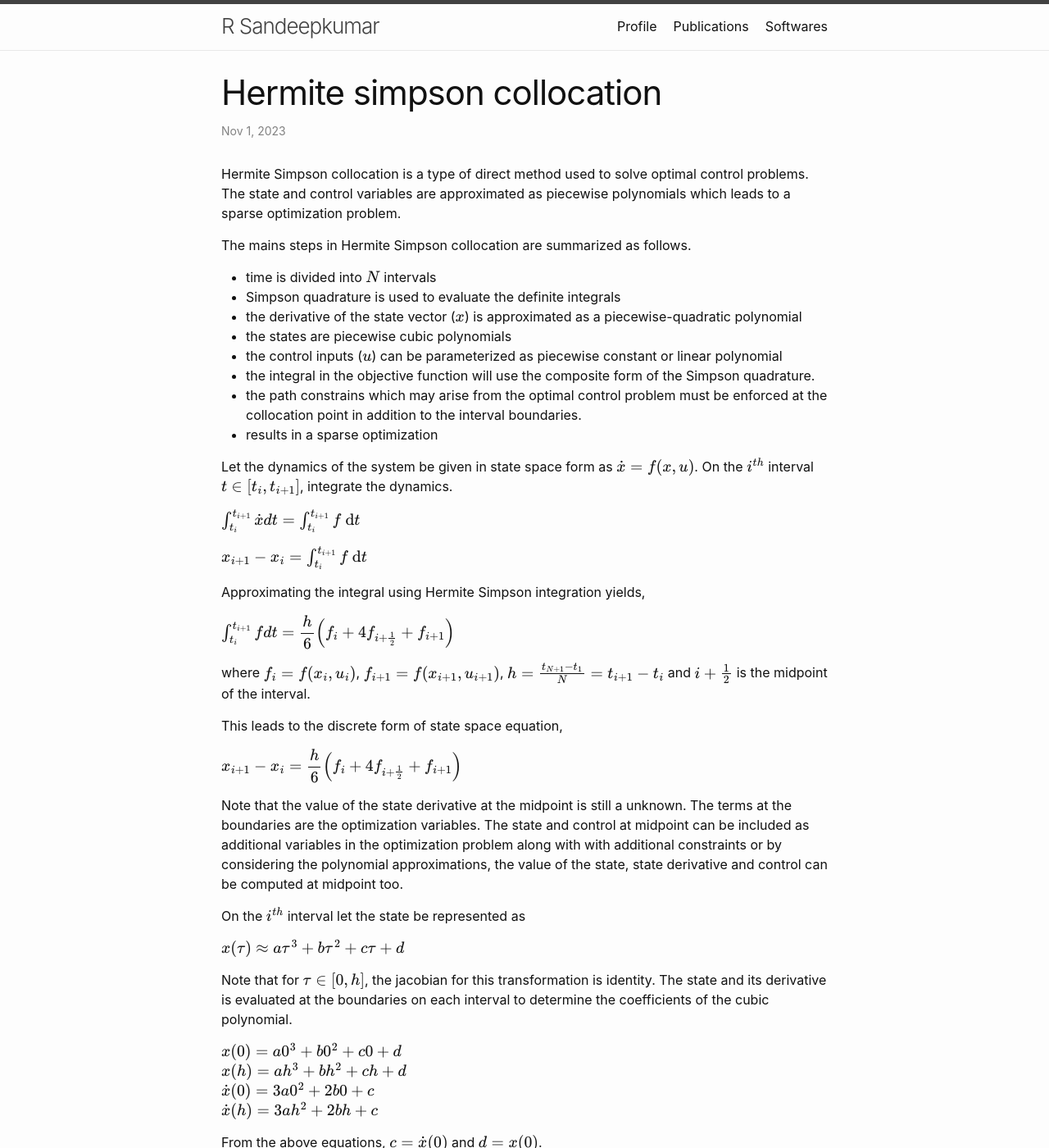
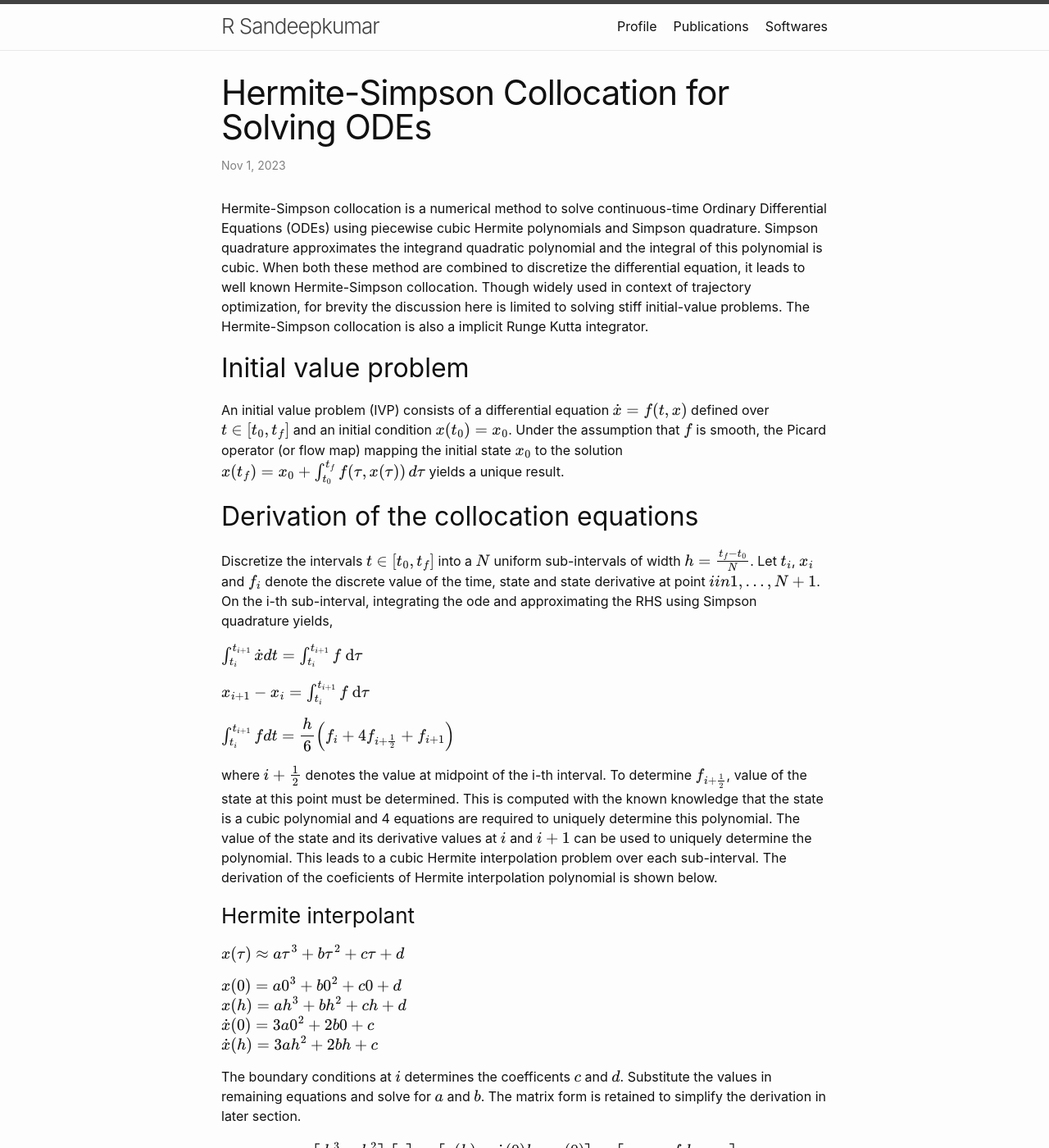
Before and after one commit to sandeep026/sandeep026.github.io, a Jekyll site: the page built from _posts/2023-11-1-p3.md, in a window 1280 px wide and 1400 px high. Shown: the whole window at 82% size. Built offline with Jekyll 4.4.1, drawn with Linux system fonts in a browser that asks for light colours; formulas are drawn with MathJax 3; some of the changed text lies outside the part shown.

Commit message:
Update 2023-11-1-p3.md

````diff
--- a/_posts/2023-11-1-p3.md
+++ b/_posts/2023-11-1-p3.md
@@ -1,55 +1,44 @@
 ---
 layout: post
-title:  "Hermite simpson collocation"
-date:   2023-11-1 10:50:22 +0530
-categories: numerical methods
+title: "Hermite-Simpson Collocation for Solving ODEs"
+date: 2023-11-01 10:50:22 +0530
+categories: numerical-methods
 ---
 
-Hermite Simpson collocation is a type of direct method used to solve optimal control problems. The state and control variables are approximated as piecewise
-polynomials which leads to a sparse optimization problem.
+Hermite-Simpson collocation is a numerical method to solve continuous-time Ordinary Differential Equations (ODEs) using piecewise cubic Hermite polynomials
+and Simpson quadrature. Simpson quadrature approximates the integrand quadratic polynomial and the integral of this polynomial is cubic. When both these method are
+combined to discretize the differential equation, it leads to well known Hermite-Simpson collocation. Though widely used in context of trajectory optimization, for brevity the discussion here is limited to solving stiff initial-value problems. The Hermite-Simpson collocation is also a implicit Runge Kutta integrator.
 
-The mains steps in Hermite Simpson collocation are summarized as follows.
+## Initial value problem
 
-- time is divided into $N$ intervals
-- Simpson quadrature is used to evaluate the definite integrals
-- the derivative of the state vector ($x$) is approximated as a piecewise-quadratic polynomial
-- the states are piecewise cubic polynomials
-- the control inputs ($u$) can be parameterized as piecewise constant or linear polynomial
-- the integral in the objective function will use the composite form of the Simpson quadrature.
-- the path constrains which may arise from the optimal control problem must be enforced at the collocation point in addition to the interval boundaries.
-- results in a sparse optimization
+An initial value problem (IVP) consists of a differential equation $\dot{x} = f(t, x)$ defined over $t \in [t_0, t_f]$ and an initial condition $x(t_0) = x_0$. Under the assumption that $f$ is smooth, the Picard operator (or flow map) mapping the initial state $x_0$ to the solution $x(t_f) = x_0 + \int_{t_0}^{t_f} f(\tau, x(\tau)) \, d\tau$ yields a unique result.
 
-Let the dynamics of the system be given in state space form as $\dot{x}=f(x,u)$. On the $i^{th}$ interval $t \in [t_i, t_{i+1}]$, integrate the dynamics.
+## Derivation of the collocation equations
 
-$\int_{t_i}^{t_{i+1}}\dot{x}dt=\int_{t_i}^{t_{i+1}}f~\mathrm{d}t$
+Discretize the intervals $t \in [t_0,t_f]$ into a $N$ uniform sub-intervals of width $h=\frac{t_f-t_0}{N}$. Let $t_i$, $x_i$ and $f_i$ denote the
+discrete value of the time, state and state derivative at point $i in {1,\dots,N+1}$. On the i-th sub-interval, integrating the ode
+and approximating the RHS using Simpson quadrature yields,
 
-$x_{i+1}-x_i=\int_{t_i}^{t_{i+1}}f~\mathrm{d}t$
+$\int_{t_i}^{t_{i+1}}\dot{x}dt=\int_{t_i}^{t_{i+1}}f~\mathrm{d} \tau$
 
-Approximating the integral using Hermite Simpson integration yields,
+$x_{i+1}-x_i=\int_{t_i}^{t_{i+1}}f~\mathrm{d} \tau$
 
 $\int_{t_i}^{t_{i+1}}fdt=\dfrac{h}{6}\left(f_i+4f_{i+\frac{1}{2}}+f_{i+1}\right)$
 
-where $f_i=f(x_i,u_i)$, $f_{i+1}=f(x_{i+1},u_{i+1})$, $h=\frac{t_{N+1}-t_{1}}{N}=t_{i+1}-t_i$ and $i+\frac{1}{2}$ is the midpoint of the interval.
+where $i+\frac{1}{2}$ denotes the value at midpoint of the i-th interval. To determine $f_{i+\frac{1}{2}}$, value of the state at this point must be determined.
+This is computed with the known knowledge that the state is a cubic polynomial and 4 equations are required to uniquely determine this polynomial. The value of the state and its derivative values at $i$ and $i+1$ can be used to uniquely determine the polynomial. This leads to a cubic Hermite interpolation problem over each sub-interval. The derivation of the coeficients of Hermite interpolation polynomial is shown below.
 
-This leads to the discrete form of state space equation,
-
-$x_{i+1}-x_i=\dfrac{h}{6}\left(f_i+4f_{i+\frac{1}{2}}+f_{i+1}\right)$
-
-Note that the value of the state derivative at the midpoint is still a unknown.
-The terms at the boundaries are the optimization variables. The state and control at midpoint can be included as additional variables in the optimization problem along with with additional constraints or by considering the polynomial approximations, the value of the state, state derivative and control can be computed at midpoint too.
-
-On the $i^{th}$ interval let the state be represented as
+### Hermite interpolant
 
 $x(\tau) \approx a\tau^3+b\tau^2+c\tau+d$
-
-Note that for $\tau \in [0,h]$, the jacobian for this transformation is identity. The state and its derivative is evaluated at the boundaries on each interval to determine the coefficients of the cubic polynomial.
 
 $x(0)=a0^3+b0^2+c0+d$
 $x(h)=ah^3+bh^2+ch+d$
 $\dot{x}(0)=3a0^2+2b0+c$
 $\dot{x}(h)=3ah^2+2bh+c$
 
-From the above equations, $c=\dot{x}(0)$ and $d=x(0)$.
+The boundary conditions at $i$ determines the coefficents $c$ and $d$. Substitute the values in remaining equations and solve for $a$ and $b$.
+The matrix form is retained to simplify the derivation in later section.
 
 $$
 \begin{bmatrix}
@@ -85,7 +74,8 @@ f_{i+1}-f_{i}
 \end{bmatrix}
 $$
 
-The polynomial is a function which is dependent solely on the values at the boundaries. This allows to calculate the value of the state and its derivative at all other points. At the midpoint, the state can be expressed as
+To compute $x_{i+\frac{1}{2}}$, evaluate the cubic Hermite polynomial at the midpoint of the interval and upon simplification leads
+to an expression of the value of the state at midpoint in terms of the values associated with the boundaries of the sub-intervals.
 
 $$
 \begin{aligned}
@@ -148,6 +138,118 @@ f_i\dfrac{h}{2}+x_i\\
 \end{aligned}
 $$
 
-This along with value of control input at midpoint can be substituted in the collocation equation. The control at $i+\frac{1}{2}$ is either constant or linear. Appropriate interpolation rules are used to compute its value.
+The expression can be plugged to the Simpson quadrature which leads to the compressed Hermite Simpson collocation. Alternatively,
+the value of the state at the midpoint of the sub-interval can be treated as free variable constrained by the expression derived
+which is called the uncompressed form.
 
-The equation corresponding to $x_{i+\frac{1}{2}}$ can be substituted in the quadrature equations, in which case it is referred to as compressed form. Alternatively, the state at midpoint can be included in the optimization problem as additional decision variables. To prevent few degrees of freedom issue that may arise in the optimization solver, additional equality constraints must be added. In this case it is referred to as uncompressed form.
+Collecting the equations over each sub-intervals leads to a system of nonlinear-equation which is numerically solved using Newton-Ralphson method.
+The piecewise cubic Hermite interpolation leads to sparse Jacobian of the nonlinear equation which when exploited expedites the numerical solution
+process.
+
+## Numerical demonstration
+
+Consider the initial value problem with stiff ode and initial condition $x(0)=1$ and $y(0)=2$ and its analytical solution.
+
+$$
+\begin{aligned}
+\frac{dx}{dt} &= 998x - 1998y \\
+\frac{dy}{dt} &= 1000x - 2000y
+\end{aligned}
+$$
+
+$$
+x(t) = -2e^{-2t} + 3e^{-1000t}
+$$
+
+$$
+y(t) = -e^{-2t} + 3e^{-1000t}
+$$
+
+The python script given below numerically solves a stiff system of linear initial value ordinary differential equations ($\dot{z} = Az$) over $t \in [0, 0.02]$ using Hermite-Simpson implicit collocation, reformulating the root-finding problem as a zero-objective non-linear program (NLP) solved with SciPy's Sequential Least Squares Programming (SLSQP) optimizer. The state trajectories are discretized across 40 time intervals, treating node values as decision variables and enforcing equality constraints for the initial conditions and Hermite-Simpson defect equations. Finally, it evaluates the true analytical solution on a fine grid and plots both numerical trajectories ($x$ and $y$) against the exact closed-form solution to visually verify the collocation method's accuracy.
+
+```python
+import numpy as np
+from scipy.optimize import minimize
+import matplotlib.pyplot as plt
+
+#ode equations and solution
+
+z0 = np.array([1.0, 2.0])
+A = np.array([[998, -1998],
+              [1000, -2000]])
+def ode(z):
+    return A @ z
+
+def analytical(t):
+    x = -2 * np.exp(-2 * t) + 3 * np.exp(-1000 * t)
+    y = -1 * np.exp(-2 * t) + 3 * np.exp(-1000 * t)
+    return np.column_stack((x, y))
+
+# discrete time
+t_start = 0.0
+t_end = 0.02
+N = 40  # Number of intervals
+t_nodes = np.linspace(t_start, t_end, N + 1)
+h = (t_end - t_start) / N
+
+# solving nonlinear equation == solving equality constrained optimization problem with zero objective
+def objective(vars):
+    return 0.0
+
+# discrete state values at the time grid are decision variables
+# vars is decision vector
+# transform to appropriatte shape for collocation
+# vars = [x1 y1 x2 y2...xn yn]
+# Z=[[x1 y1], [x2 y2]...[xn yn]]
+def constraints(vars):
+    # uses row major IMP
+    # every row is the state at ith time grid
+    Z = vars.reshape((N + 1, 2))
+    # compute derivative at all grids
+    F = np.zeros_like(Z)
+    for i in range(N + 1):
+        F[i] = ode(Z[i])
+
+    # assemble constraints
+    cons = []
+    # initial condition
+    cons.extend(Z[0] - z0)
+    # Hermite-Simpson collocation
+    for i in range(N):
+        x_i = Z[i]
+        x_next = Z[i+1]
+        f_i = F[i]
+        f_next = F[i+1]
+        x_mid = 0.5 * (x_i + x_next) + (h / 8.0) * (f_i - f_next)
+        f_mid = ode(x_mid)
+        #defect from collocation
+        defect = x_next - x_i - (h / 6.0) * (f_i + 4.0 * f_mid + f_next)
+        cons.extend(defect)
+    return np.array(cons)
+
+# from analytical solution it decays to zero from IVP
+# use linear interpolation of the state as guess
+initial_guess = np.zeros((N + 1, 2))
+initial_guess[:, 0] = np.linspace(z0[0], 0, N + 1)
+initial_guess[:, 1] = np.linspace(z0[1], 0, N + 1)
+initial_guess = initial_guess.flatten()
+
+# scipy NLP solver with some numerical settings
+res = minimize(objective, initial_guess, constraints={'type': 'eq', 'fun': constraints}, method='SLSQP', options={'maxiter': 500, 'ftol': 1e-9})
+
+# extract the state matrix from decision vector
+Z_sol = res.x.reshape((N + 1, 2))
+
+# numerical value of analytical solution on a dense time grid
+t_dense = np.linspace(t_start, t_end, 400)
+Z_exact = analytical(t_dense)
+
+plt.figure()
+plt.plot(t_dense,Z_exact[:,0],'-',label=r'$x$ - analytical')
+plt.plot(t_dense,Z_exact[:,1],'--',label=r'$y$ - analytical')
+plt.plot(t_nodes,Z_sol[:,0]  ,'^',label=r'$x$ - Hermite Simpson')
+plt.plot(t_nodes,Z_sol[:,1]  ,'s',label=r'$y$ - Hermite Simpson')
+plt.legend()
+plt.grid()
+plt.show()
+```
````
